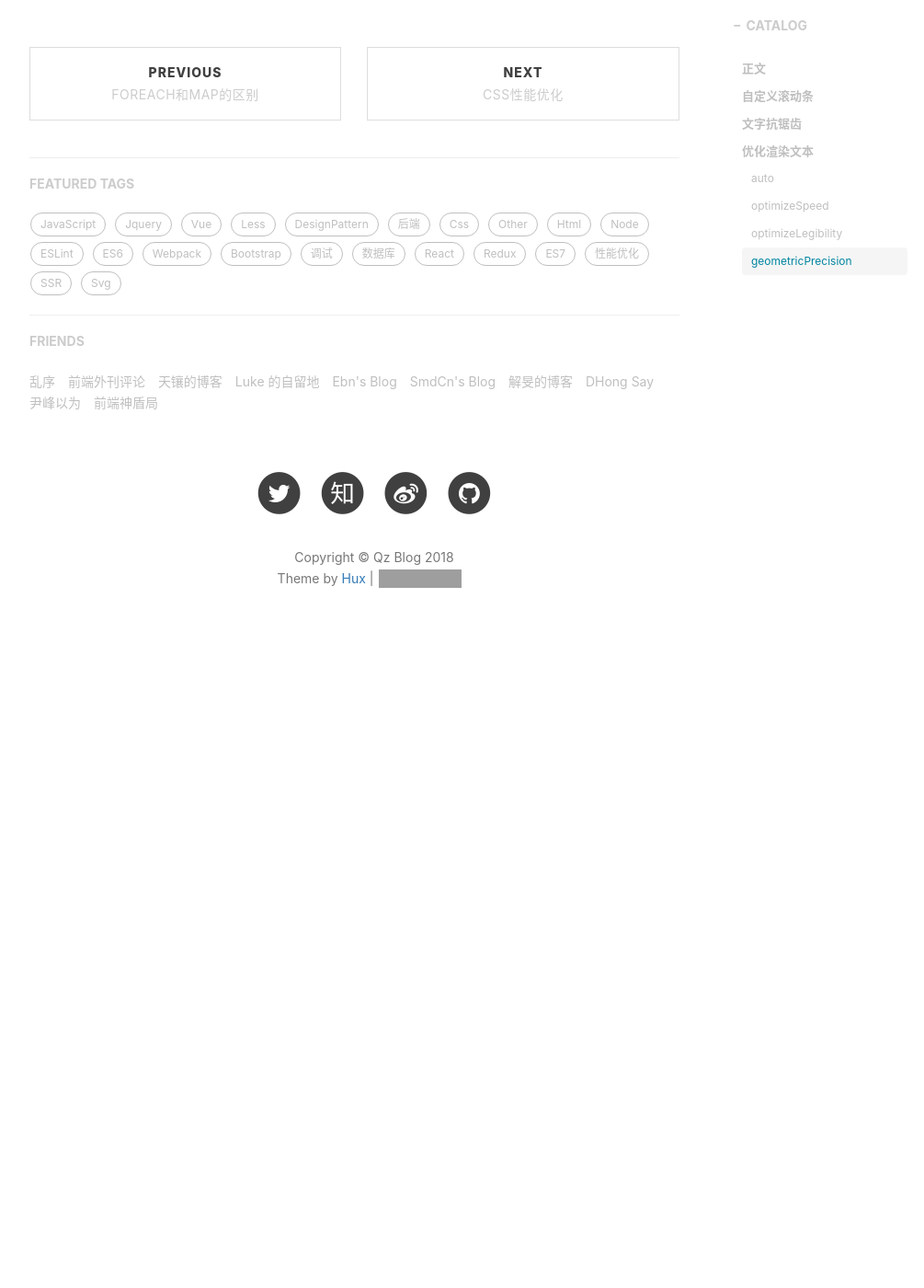
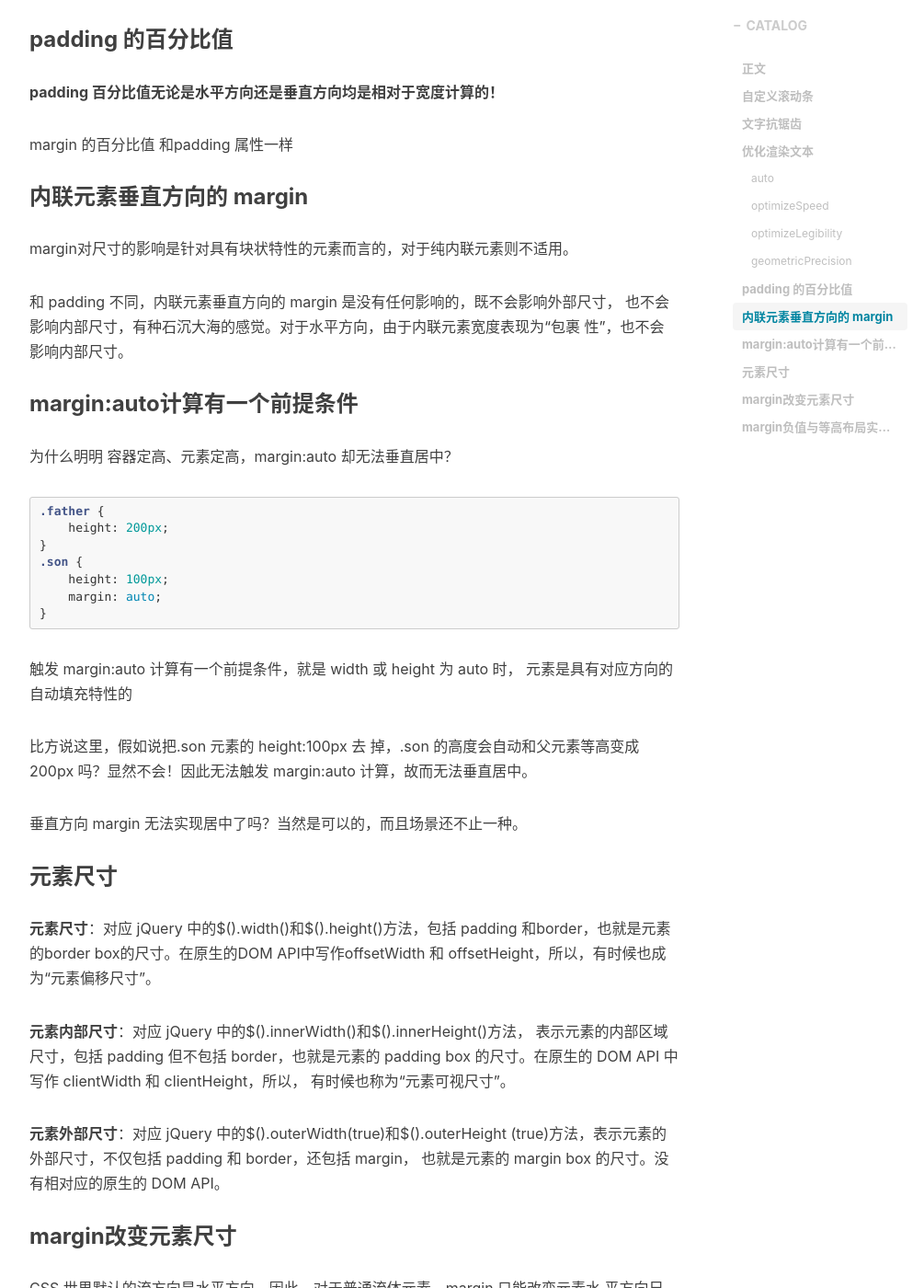
Before and after one commit to stephen-mi/QinZhen001.github.io, a Jekyll site: the page built from _posts/2018-07-23-短小精悍css代码-myblog.markdown, in a window 1280 px wide and 1400 px high, scrolled down 2582 px. Shown: the whole window at 92% size, without its empty margins (233-1238 px from the left). Built offline with Jekyll 4.4.1, drawn with Linux system fonts in a browser that asks for light colours; nearby versions of some CDN libraries; comment, search, counter and statistics services are not loaded; before the commit the page ends 3315 px from its top, so only the background shows below that; some of the changed text lies outside the part shown; grey boxes are pictures that could not be loaded.

Commit message:
qz commit

````diff
--- a/_posts/2018-07-23-短小精悍css代码-myblog.markdown
+++ b/_posts/2018-07-23-短小精悍css代码-myblog.markdown
@@ -96,3 +96,87 @@
 浏览器强调了渲染速度和几何精度的易读性。这样可以进行字距调整和可选的连字。
 #### geometricPrecision
 浏览器强调几何精度，而不是渲染速度和易读性。字体的某些方面（例如字距调整）不会线性缩放。因此，此值可以使使用这些字体的文本看起来很好。
+
+
+
+
+###  padding 的百分比值
+
+**padding 百分比值无论是水平方向还是垂直方向均是相对于宽度计算的！**
+
+
+margin 的百分比值 和padding 属性一样
+
+
+
+### 内联元素垂直方向的 margin
+
+margin对尺寸的影响是针对具有块状特性的元素而言的，对于纯内联元素则不适用。
+
+
+和 padding 不同，内联元素垂直方向的 margin 是没有任何影响的，既不会影响外部尺寸， 也不会影响内部尺寸，有种石沉大海的感觉。对于水平方向，由于内联元素宽度表现为“包裹 性”，也不会影响内部尺寸。
+
+
+
+### margin:auto计算有一个前提条件
+
+为什么明明 容器定高、元素定高，margin:auto 却无法垂直居中？
+
+```css
+.father {
+    height: 200px;
+}
+.son {
+    height: 100px;
+    margin: auto;
+}
+```
+
+触发 margin:auto 计算有一个前提条件，就是 width 或 height 为 auto 时， 元素是具有对应方向的自动填充特性的
+
+
+比方说这里，假如说把.son 元素的 height:100px 去 掉，.son 的高度会自动和父元素等高变成 200px 吗？显然不会！因此无法触发 margin:auto 计算，故而无法垂直居中。
+
+垂直方向 margin 无法实现居中了吗？当然是可以的，而且场景还不止一种。
+
+
+
+
+
+### 元素尺寸
+
+
+
+**元素尺寸**：对应 jQuery 中的$().width()和$().height()方法，包括 padding 和border，也就是元素的border box的尺寸。在原生的DOM API中写作offsetWidth 和 offsetHeight，所以，有时候也成为“元素偏移尺寸”。
+
+
+**元素内部尺寸**：对应 jQuery 中的$().innerWidth()和$().innerHeight()方法， 表示元素的内部区域尺寸，包括 padding 但不包括 border，也就是元素的 padding box 的尺寸。在原生的 DOM API 中写作 clientWidth 和 clientHeight，所以， 有时候也称为“元素可视尺寸”。
+
+
+
+**元素外部尺寸**：对应 jQuery 中的$().outerWidth(true)和$().outerHeight (true)方法，表示元素的外部尺寸，不仅包括 padding 和 border，还包括 margin， 也就是元素的 margin box 的尺寸。没有相对应的原生的 DOM API。
+
+
+
+
+
+### margin改变元素尺寸
+
+
+CSS 世界默认的流方向是水平方向，因此，对于普通流体元素，margin 只能改变元素水 平方向尺寸；但是，对于具有拉伸特性的绝对定位元素，则水平或垂直方向都可以，因为此时 的尺寸表现符合“充分利用可用空间”。
+
+
+
+### margin负值与等高布局实例页面
+
+[http://demo.cssworld.cn/4/3-2.php](http://demo.cssworld.cn/4/3-2.php)
+
+
+核心思想:
+```css
+.column-left,
+.column-right {
+    margin-bottom: -9999px;
+    padding-bottom: 9999px;
+}
+```
````
